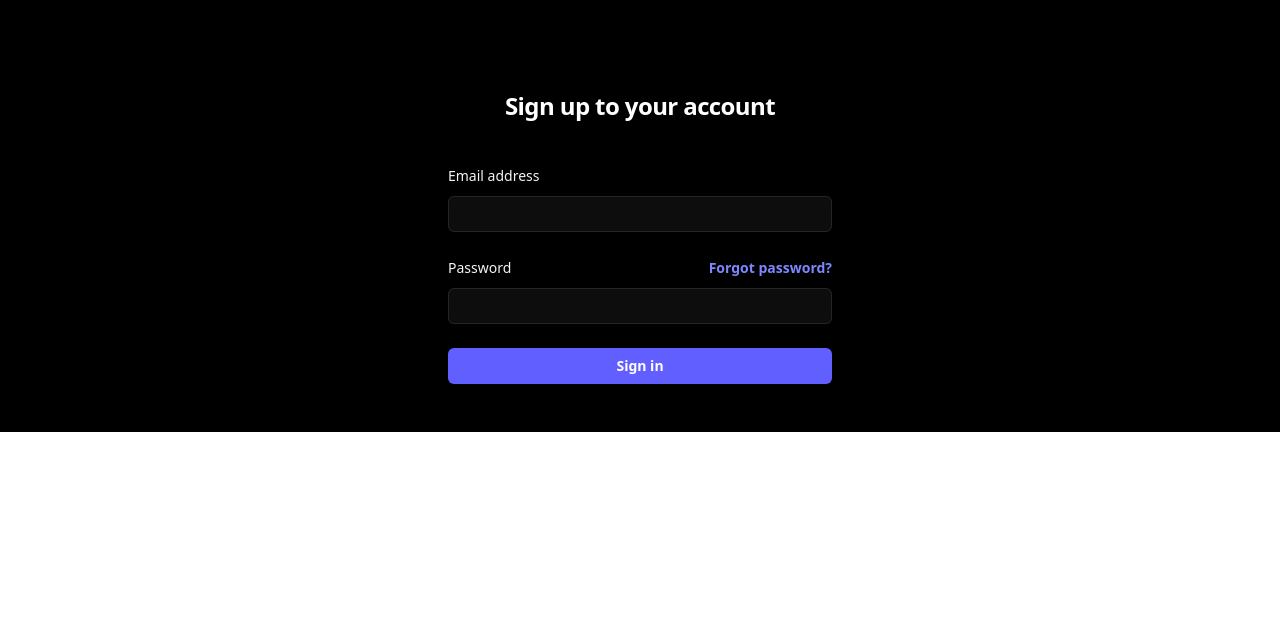
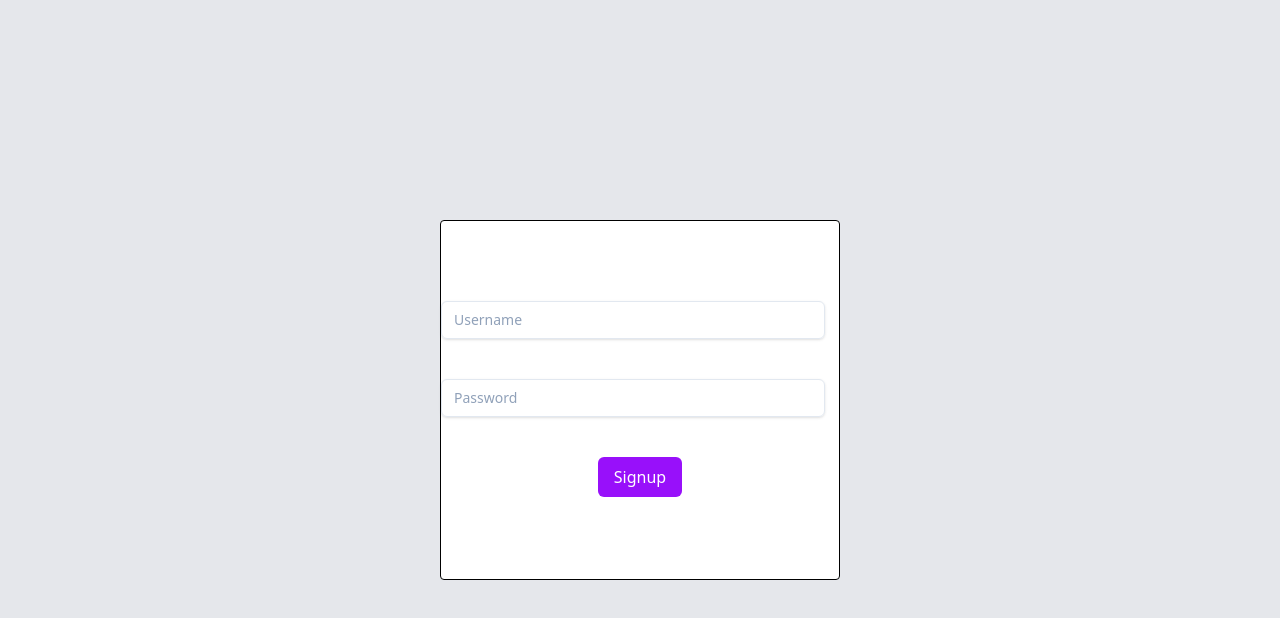
Before and after one commit to ari3s7/mind-note-frontend, a React (Vite) app: page /signup in a window 1280 px wide. Shown: the top 618 px of the page. Built offline with nearby package versions, Linux system fonts and the light colour scheme.

Commit message:
add auth pages

```diff
--- a/src/components/InputBox.tsx
+++ b/src/components/InputBox.tsx
@@ -1,6 +1,7 @@
 
 
-export function InputBox ({onChange}: {onChange: () => void}, placeholder:string) {
+
+export function InputBox ({onChange, placeholder} : {onChange?: () => void, placeholder:string}) {
     return <div className="w-full max-w-sm min-w-[200px]">
   <input className="w-full bg-transparent placeholder:text-slate-400 text-slate-700 text-sm border border-slate-200 rounded-md px-3 py-2 transition duration-300 ease focus:outline-none focus:border-slate-400 hover:border-slate-300 shadow-sm focus:shadow" type={"text"} onChange={onChange} placeholder={placeholder}/>
 </div>
--- a/src/pages/Signin.tsx
+++ b/src/pages/Signin.tsx
@@ -1,76 +1,20 @@
+import { Button } from "../components/Button";
+import { InputBox } from "../components/InputBox";
 
+export function Signin () {
+    return <div className="h-screen w-screen bg-gray-200 flex justify-center items-center">
+        <div className="bg-white rounded border min-w-100 min-h-90">
+            <div className="flex pt-20">
+                <InputBox placeholder="Username" />
+            </div>
+           <div className="pt-10">
+            <InputBox placeholder="Password" />
+           </div>
 
-
-
-
-
-
-
-export function Signin() {
-  return (
-
-    <div className="bg-blackc ">
-      <div className="flex max-h-full flex-col justify-center px-6 py-12 lg:px-8 bg-black">
-        <div className="sm:mx-auto sm:w-full sm:max-w-sm">
-          <h2 className="mt-10 text-center text-2xl/9 font-bold tracking-tight text-white">Sign in to your account</h2>
-        </div>
-
-        <div className="mt-10 sm:mx-auto sm:w-full sm:max-w-sm">
-          <form action="#" method="POST" className="space-y-6">
-            <div>
-              <label htmlFor="email" className="block text-sm/6 font-medium text-gray-100">
-                Email address
-              </label>
-              <div className="mt-2">
-                <input
-                  id="email"
-                  name="email"
-                  type="email"
-                  required
-                  autoComplete="email"
-                  className="block w-full rounded-md bg-white/5 px-3 py-1.5 text-base text-white outline-1 -outline-offset-1 outline-white/10 placeholder:text-gray-500 focus:outline-2 focus:-outline-offset-2 focus:outline-indigo-500 sm:text-sm/6"
-                />
-              </div>
+            <div className="flex justify-center pt-10">
+                <Button variant="primary" text="Signin" />
             </div>
 
-            <div>
-              <div className="flex items-center justify-between">
-                <label htmlFor="password" className="block text-sm/6 font-medium text-gray-100">
-                  Password
-                </label>
-                <div className="text-sm">
-                  <a href="#" className="font-semibold text-indigo-400 hover:text-indigo-300">
-                    Forgot password?
-                  </a>
-                </div>
-              </div>
-              <div className="mt-2">
-                <input
-                  id="password"
-                  name="password"
-                  type="password"
-                  required
-                  autoComplete="current-password"
-                  className="block w-full rounded-md bg-white/5 px-3 py-1.5 text-base text-white outline-1 -outline-offset-1 outline-white/10 placeholder:text-gray-500 focus:outline-2 focus:-outline-offset-2 focus:outline-indigo-500 sm:text-sm/6"
-                />
-              </div>
-            </div>
-
-            <div>
-              <button
-                type="submit"
-                className="flex w-full justify-center rounded-md bg-indigo-500 px-3 py-1.5 text-sm/6 font-semibold text-white hover:bg-indigo-400 focus-visible:outline-2 focus-visible:outline-offset-2 focus-visible:outline-indigo-500"
-              >
-                Sign in
-              </button>
-            </div>
-          </form>
-
-
-
         </div>
-      </div>
-      </div>
-
-  )
+    </div>
 }
--- a/src/pages/Signup.tsx
+++ b/src/pages/Signup.tsx
@@ -1,74 +1,20 @@
+import { Button } from "../components/Button";
+import { InputBox } from "../components/InputBox";
 
+export function Signup () {
+    return <div className="h-screen w-screen bg-gray-200 flex justify-center items-center">
+        <div className="bg-white rounded border min-w-100 min-h-90">
+            <div className="flex pt-20">
+                <InputBox placeholder="Username" />
+            </div>
+           <div className="pt-10">
+            <InputBox placeholder="Password" />
+           </div>
 
-
-
-
-
-export function Signup() {
-  return (
-
-    <div className="bg-blackc ">
-      <div className="flex max-h-full flex-col justify-center px-6 py-12 lg:px-8 bg-black">
-        <div className="sm:mx-auto sm:w-full sm:max-w-sm">
-          <h2 className="mt-10 text-center text-2xl/9 font-bold tracking-tight text-white">Sign up to your account</h2>
-        </div>
-
-        <div className="mt-10 sm:mx-auto sm:w-full sm:max-w-sm">
-          <form action="#" method="POST" className="space-y-6">
-            <div>
-              <label htmlFor="email" className="block text-sm/6 font-medium text-gray-100">
-                Email address
-              </label>
-              <div className="mt-2">
-                <input
-                  id="email"
-                  name="email"
-                  type="email"
-                  required
-                  autoComplete="email"
-                  className="block w-full rounded-md bg-white/5 px-3 py-1.5 text-base text-white outline-1 -outline-offset-1 outline-white/10 placeholder:text-gray-500 focus:outline-2 focus:-outline-offset-2 focus:outline-indigo-500 sm:text-sm/6"
-                />
-              </div>
+            <div className="flex justify-center pt-10">
+                <Button variant="primary" text="Signup" />
             </div>
 
-            <div>
-              <div className="flex items-center justify-between">
-                <label htmlFor="password" className="block text-sm/6 font-medium text-gray-100">
-                  Password
-                </label>
-                <div className="text-sm">
-                  <a href="#" className="font-semibold text-indigo-400 hover:text-indigo-300">
-                    Forgot password?
-                  </a>
-                </div>
-              </div>
-              <div className="mt-2">
-                <input
-                  id="password"
-                  name="password"
-                  type="password"
-                  required
-                  autoComplete="current-password"
-                  className="block w-full rounded-md bg-white/5 px-3 py-1.5 text-base text-white outline-1 -outline-offset-1 outline-white/10 placeholder:text-gray-500 focus:outline-2 focus:-outline-offset-2 focus:outline-indigo-500 sm:text-sm/6"
-                />
-              </div>
-            </div>
-
-            <div>
-              <button
-                type="submit"
-                className="flex w-full justify-center rounded-md bg-indigo-500 px-3 py-1.5 text-sm/6 font-semibold text-white hover:bg-indigo-400 focus-visible:outline-2 focus-visible:outline-offset-2 focus-visible:outline-indigo-500"
-              >
-                Sign in
-              </button>
-            </div>
-          </form>
-
-
-
         </div>
-      </div>
-      </div>
-
-  )
+    </div>
 }
```
